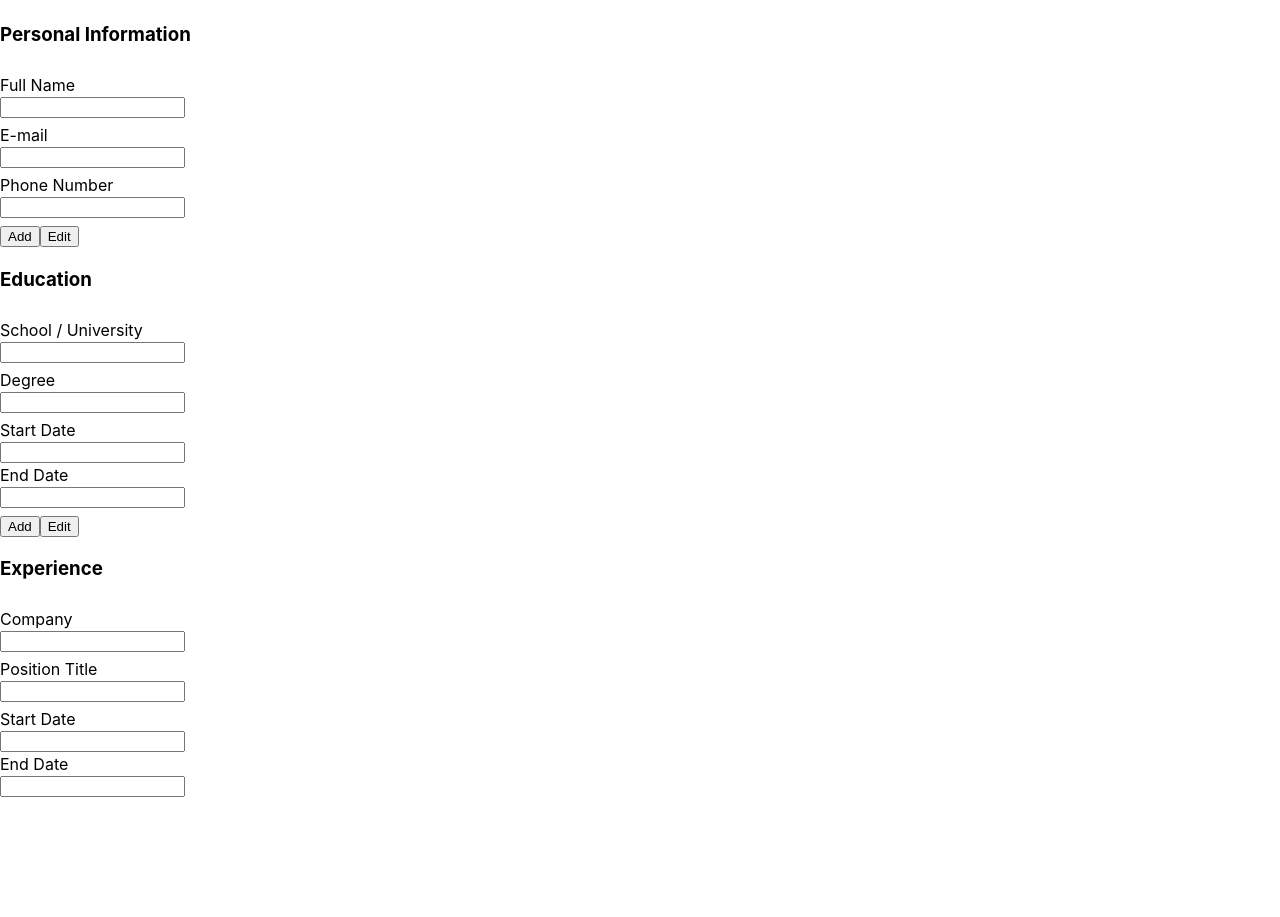
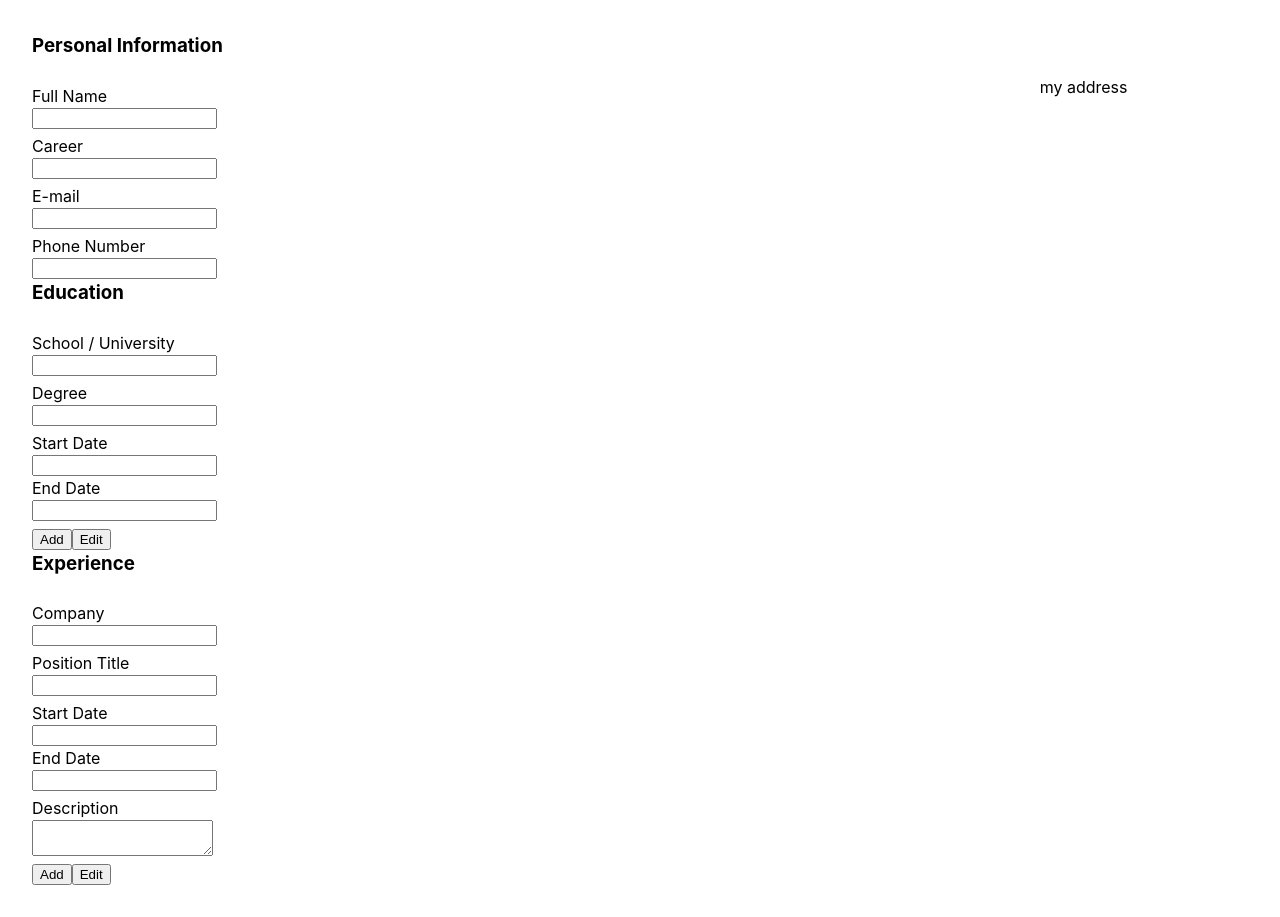
Before and after one commit to mpetkov228/cv-application, a React app: page / in a window 1280 px wide. Before the commit the page ends 800 px from the top, so only its background shows below. Built offline with nearby package versions, Linux system fonts and the light colour scheme; the HTML template or start-up script is replaced by a standard one.

Commit message:
Rework forms section to include custom Input component

```diff
--- a/src/App.css
+++ b/src/App.css
@@ -1,6 +1,29 @@
-/* #root {
-  max-width: 1280px;
-  margin: 0 auto;
+#root {
   padding: 2rem;
+  display: flex;
+  width: 100%;
+}
+
+.cv {
+  flex: 2;
+}
+
+.forms {
+  flex: 1;
+}
+
+h1 {
+  font-size: 2rem;
   text-align: center;
-} */
+  margin-bottom: 10px;
+}
+
+h3 {
+  text-align: center;
+  margin-top: 0;
+}
+
+.contact-details {
+  display: flex;
+  justify-content: space-around;
+}
--- a/src/App.jsx
+++ b/src/App.jsx
@@ -1,15 +1,39 @@
+import { useState } from 'react'
+
 import './App.css'
-import Forms from './components/Forms'
+import { Education, Experience } from './components/Info'
+import { personalInfo, education, experience } from './components/initialState/initialState';
+import Input from './components/Input';
 
 function App() {
+
+  const [userInfo, setUserInfo] = useState(personalInfo);
+  const [educationInfo, setEducationInfo] = useState(education);
+  const [experienceInfo, setExperienceInfo] = useState(experience);
+
+  console.log(userInfo);
 
   return (
     <>
       <section className="forms">
-       <Forms />
+        <div className="info">
+          <h3>Personal Information</h3>
+          <Input label="Full Name" type="text" onChange={(e) => setUserInfo({ ...userInfo, fullName: e.target.value })} />
+          <Input label="Career" type="text" onChange={(e) => setUserInfo({ ...userInfo, career: e.target.value })} />
+          <Input label="E-mail" type="email" onChange={(e) => setUserInfo({ ...userInfo, email: e.target.value })} />
+          <Input label="Phone Number" type="tel" onChange={(e) => setUserInfo({ ...userInfo, phoneNumber: e.target.value })} />
+        </div>
+        <Education />
+        <Experience />
       </section>
       <section className="cv">
-
+        <h1>{userInfo.fullName}</h1>
+        <h3>{userInfo.career}</h3>
+        <div className="contact-details">
+          <p>{userInfo.email}</p>
+          <p>{userInfo.phoneNumber}</p>
+          <p>my address</p>
+        </div>
       </section>
     </>
   )
--- a/src/components/Forms.jsx
+++ b/src/components/Info.jsx
@@ -1,32 +1,8 @@
-import './Forms.css';
-
-function General() {
-    return (
-        <div className="info general">
-            <h3>Personal Information</h3>
-            <label>
-                Full Name
-                <input type="text"/>
-            </label>
-            <label>
-                E-mail
-                <input type="email" />
-            </label>
-            <label>
-                Phone Number
-                <input type="tel" />
-            </label>
-            <div>
-                <button>Add</button>
-                <button>Edit</button>
-            </div>
-        </div>
-    )
-}
+import './Info.css';
 
 function Education() {
     return (
-        <div className="info education">
+        <form className="info education">
             <h3>Education</h3>
             <label>
                 School / University
@@ -36,7 +12,7 @@ function Education() {
                 Degree
                 <input type="text" />
             </label>
-            <div className="date-of-study">
+            <div className="dates">
                 <label>
                     Start Date
                     <input type="text" />
@@ -48,15 +24,15 @@ function Education() {
             </div>
             <div>
                 <button>Add</button>
-                <button>Edit</button>
+                <button type="button">Edit</button>
             </div>
-        </div>
+        </form>
     )
 }
 
 function Experience() {
     return (
-        <div className="info experience">
+        <form className="info experience">
             <h3>Experience</h3>
             <label>
                 Company
@@ -66,7 +42,7 @@ function Experience() {
                 Position Title
                 <input type="text" />
             </label>
-            <div>
+            <div className="dates">
                 <label>
                     Start Date
                     <input type="text" />
@@ -76,19 +52,20 @@ function Experience() {
                     <input type="text" />
                 </label>
             </div>
+            <label>
+                Description
+                <textarea></textarea>
+            </label>
+            <div>
+                <button>Add</button>
+                <button type="button">Edit</button>
+            </div>
 
-        </div>
+        </form>
     );
 }
 
-function Forms() {
-    return (
-        <section className="cv-builder">
-            <General />
-            <Education />
-            <Experience />
-        </section>
-    )
+export {
+    Education,
+    Experience
 }
-
-export default Forms;
--- /dev/null
+++ b/src/components/Input.jsx
@@ -0,0 +1,10 @@
+function Input({ label, type, onChange }) {
+    return (
+        <label>
+            {label}
+            <input type={type} onChange={onChange} />
+        </label>
+    );
+}
+
+export default Input;
--- /dev/null
+++ b/src/components/initialState/initialState.js
@@ -0,0 +1,27 @@
+const personalInfo = {
+    fullName: '',
+    email: '',
+    phoneNumber: '',
+    career: ''
+};
+
+const education = {
+    school: '',
+    degree: '',
+    startDate: '',
+    endDate: ''
+};
+
+const experience = {
+    company: '',
+    positionTitle: '',
+    startDate: '',
+    endDate: '',
+    description: ''
+};
+
+export {
+    personalInfo,
+    education,
+    experience
+}
```
Also changed, not shown: src/components/Info.css (renamed from src/components/Forms.css).
